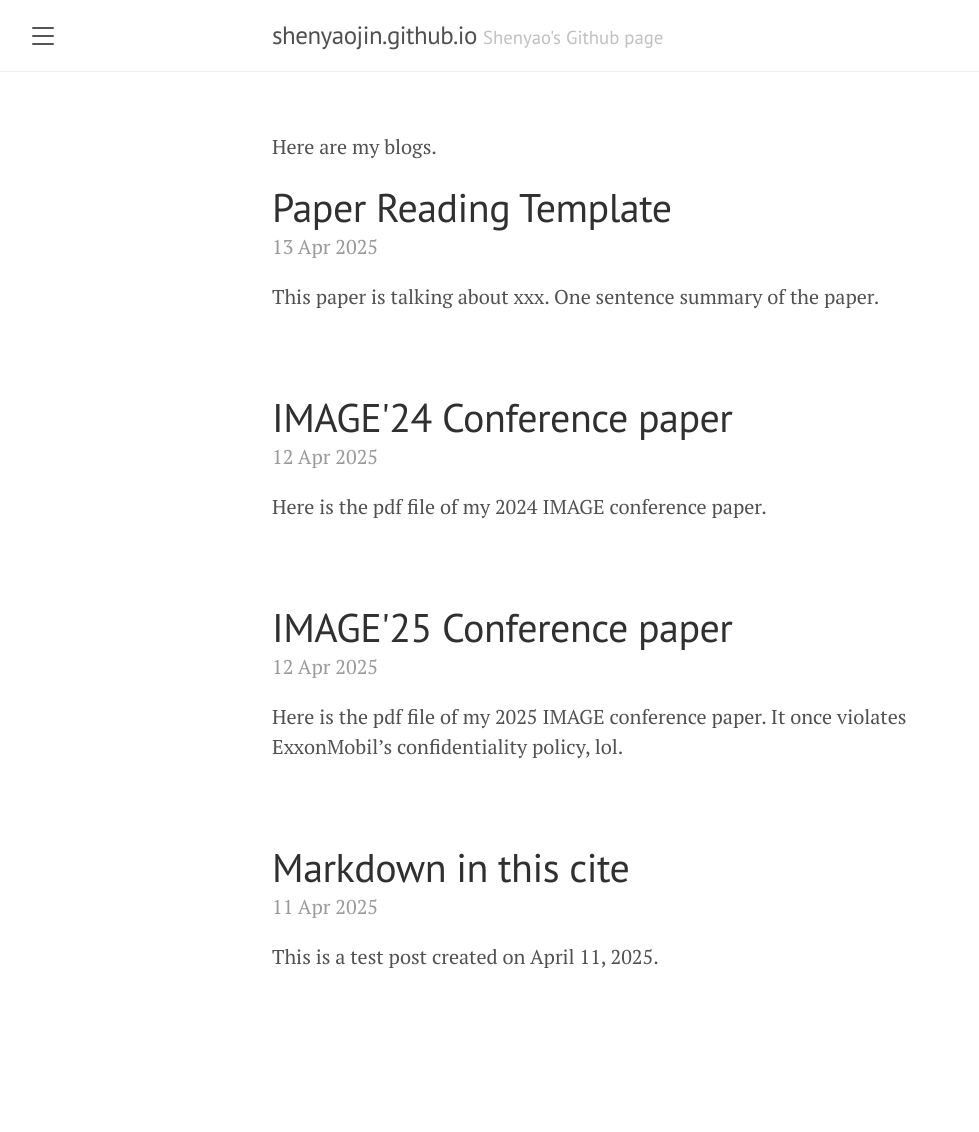
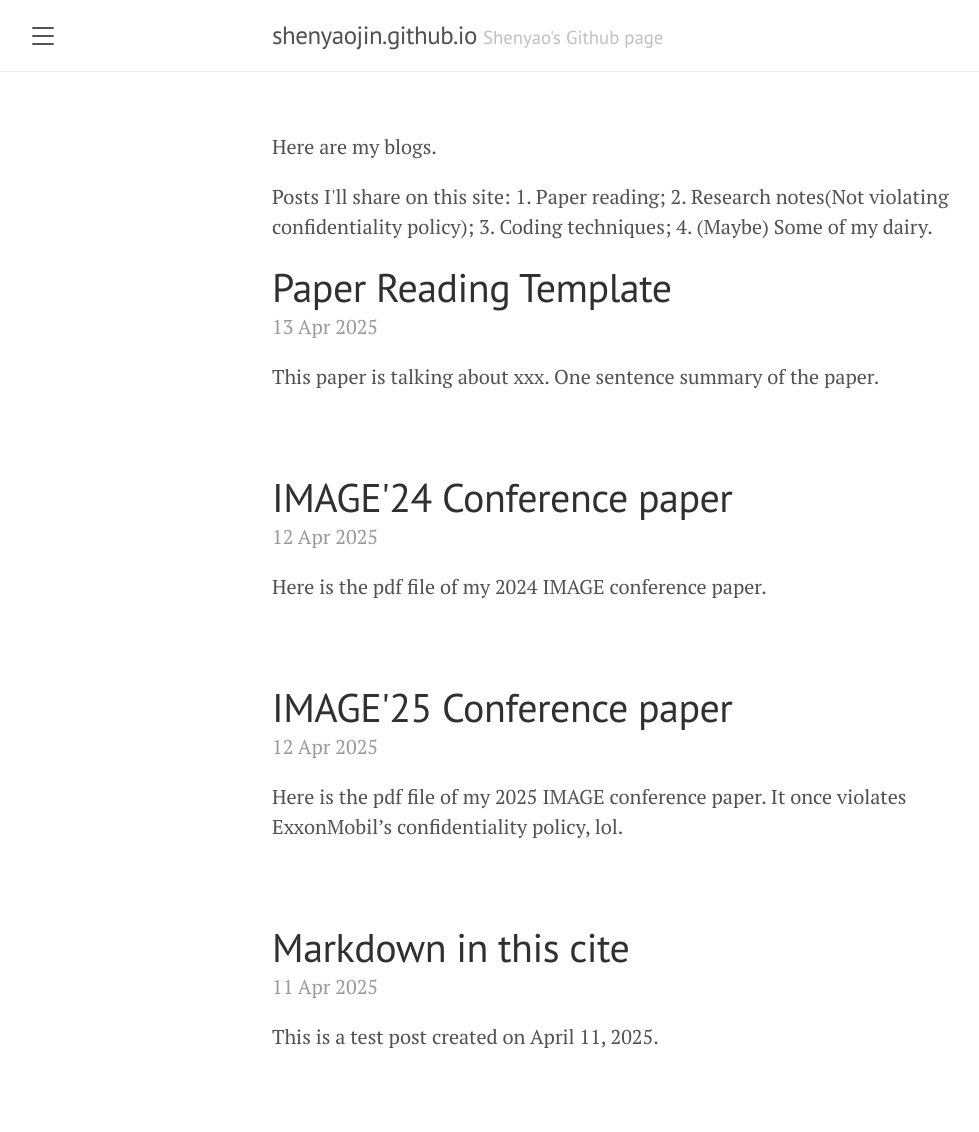
Before and after one commit to shenyaojin/shenyaojin.github.io, a Jekyll site: the page built from blog/index.html, in a window 1280 px wide. Shown: the whole page, without its empty margins (8-987 px from the left). Built offline with Jekyll 4.4.1, drawn with Linux system fonts in a browser that asks for light colours; the list of posts is cut into pages by our own code; before the commit the page ends 1052 px from its top, so only the background shows below that.

Commit message:
Fix typo

```diff
--- a/blog/index.html
+++ b/blog/index.html
@@ -6,6 +6,7 @@ permalink: /blog/
 
 <div class="posts">
   <p>Here are my blogs.</p>
+  <p>Posts I'll share on this site: 1. Paper reading; 2. Research notes(Not violating confidentiality policy); 3. Coding techniques; 4. (Maybe) Some of my dairy. </p>
   {% for post in site.posts %}
   <div class="post">
     <h1 class="post-title">
--- a/index.html
+++ b/index.html
@@ -7,7 +7,7 @@ title: Home
   <h1>Main Page</h1>
   <p>I'm Shenyao Jin, a geophysics PhD student from RCP@CSM.</p>
   <p>This site contains my research notes (which are allowed to publish by my sponsors), code notes.</p>
-  <p>The source code for this cite is under GPLv2 license. I redesigned the site using Jekyll and Lanyon. By the way I don't
+  <p>The source code for this site is under GPLv2 license. I redesigned the site using Jekyll and Lanyon. By the way I don't
     like the style of HTML, so most of the content is written in Markdown.</p>
   <p>
     <a href="/about/">About Me</a><br>
```
